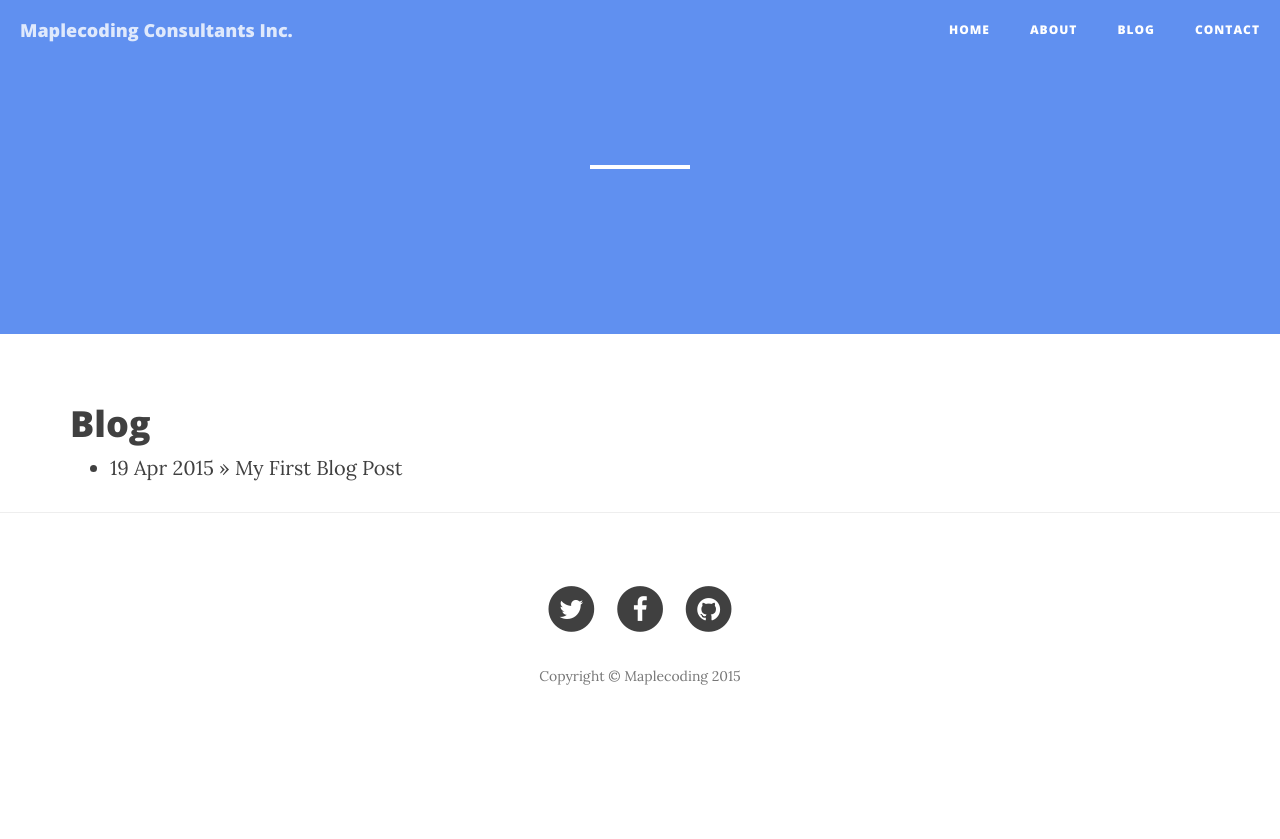
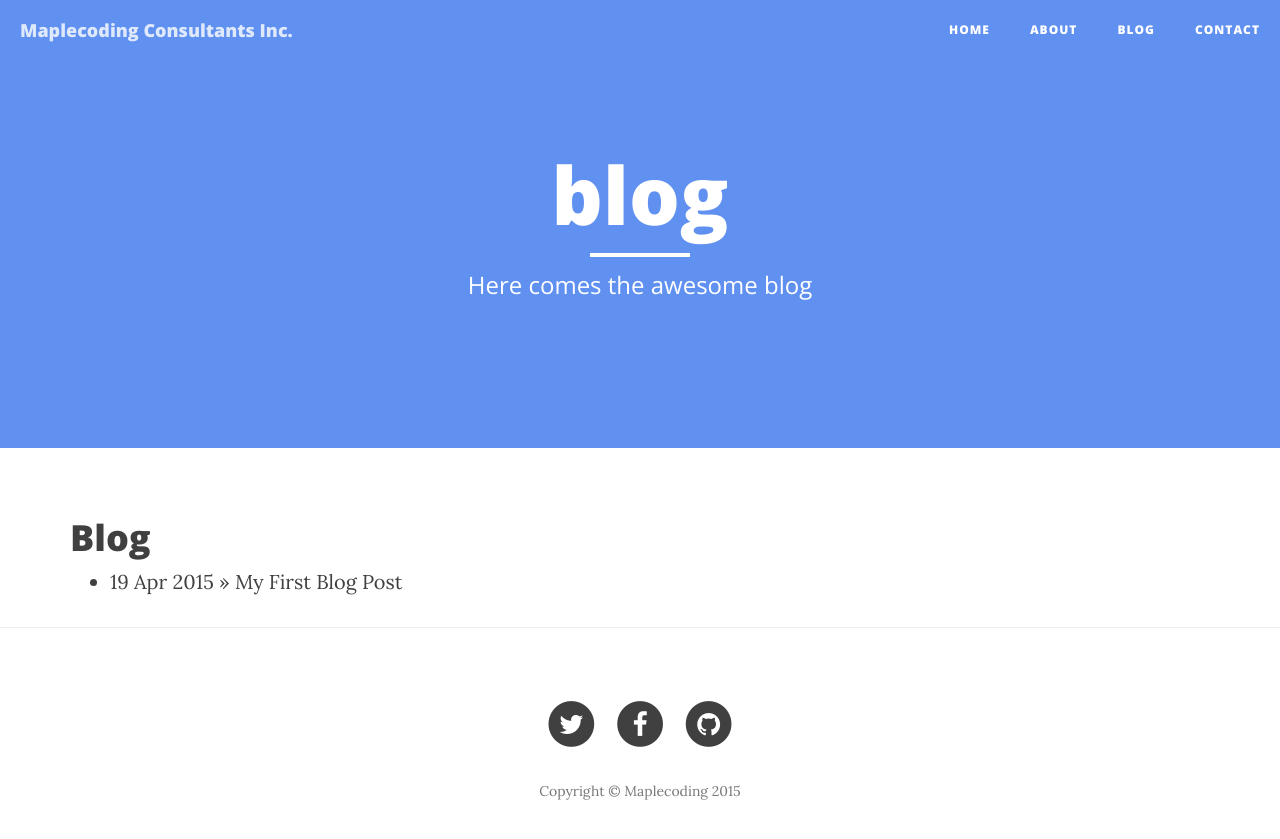
Before and after one commit to shawinder/shawinder.github.io, a Jekyll site: the page built from blog/index.html, in a window 1280 px wide. Shown: the top 839 px of the page. Built offline with Jekyll 4.4.1, drawn with Linux system fonts in a browser that asks for light colours; nearby versions of some CDN libraries.

Commit message:
Update index.html

```diff
--- a/blog/index.html
+++ b/blog/index.html
@@ -1,6 +1,8 @@
 ---
 layout: default
 title: Blog - Maplecoding Consultants Inc.
+header_title: blog
+header_desc: Here comes the awesome blog
 ---
 <h1>Blog</h1>
 <ul class="posts">
```
